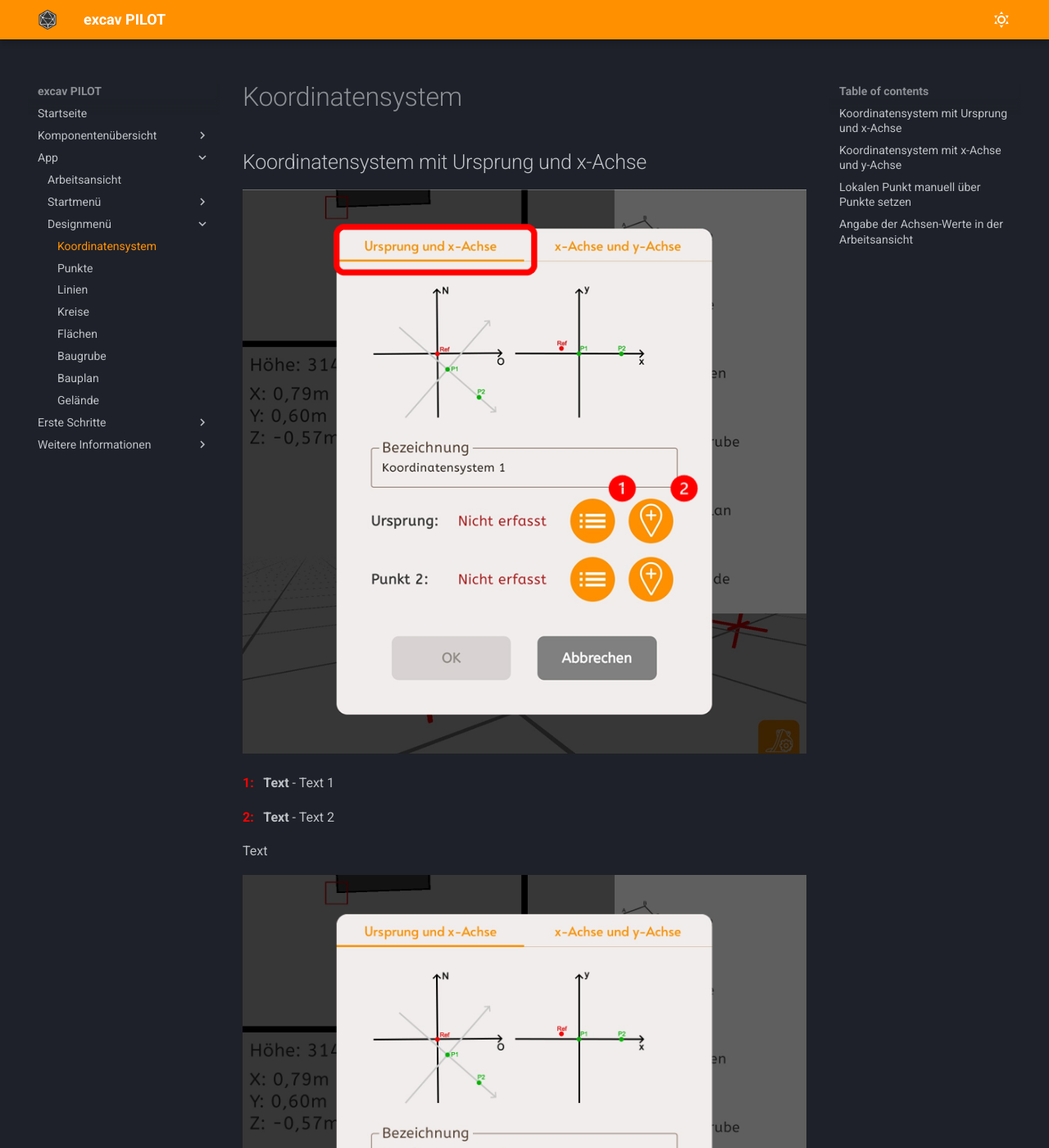
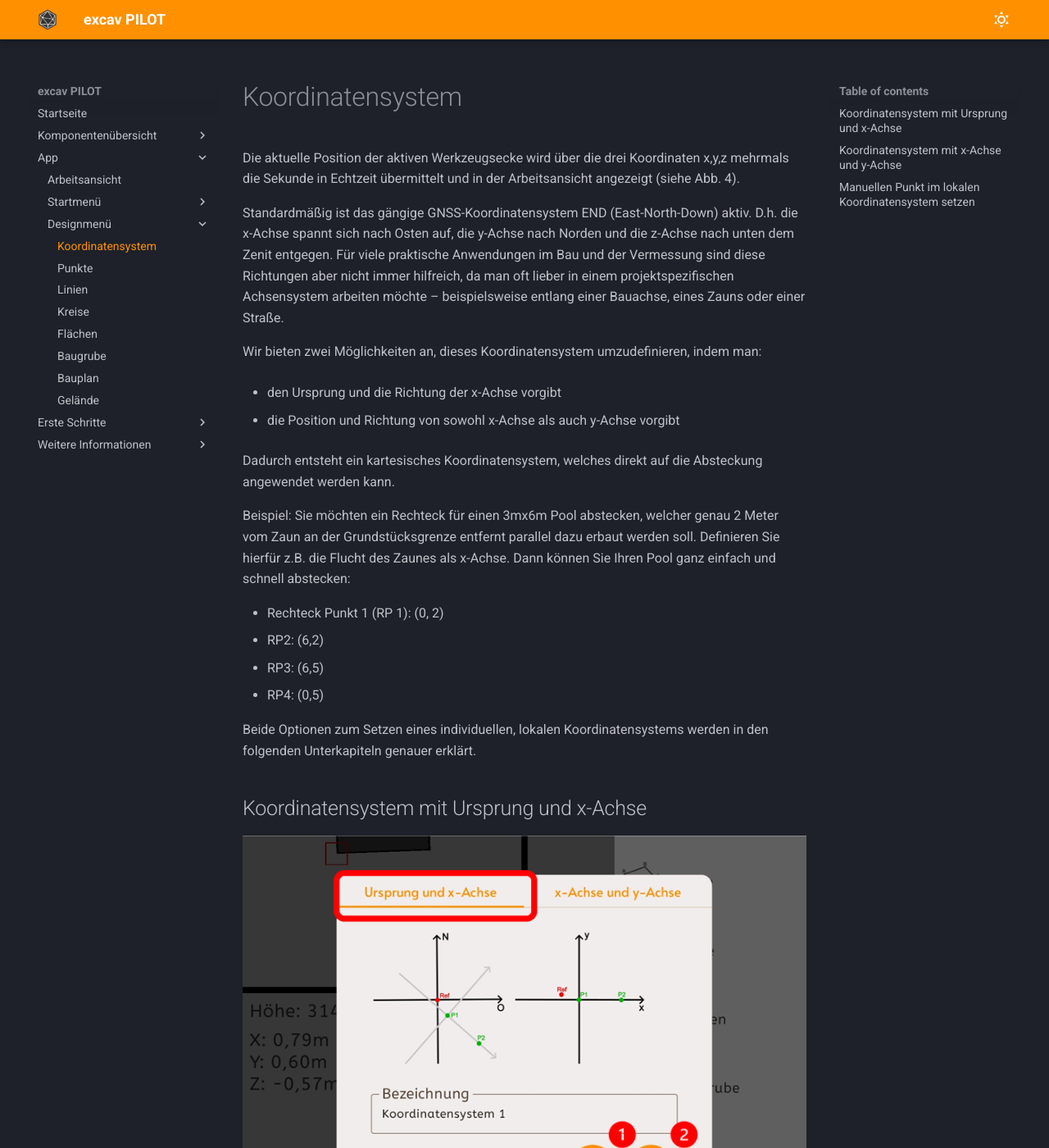
Before and after one commit to tobias-sizmann/mkdocs-excavpilot, an MkDocs documentation site: the page built from docs/Koordinatensystem/Koordinatensystem.md, in a window 1280 px wide and 1400 px high. Shown: the whole window at 82% size. Built offline with MkDocs 1.6.1 and Material for MkDocs 9.7.7, drawn with Linux system fonts in a browser that asks for light colours; some of the changed text lies outside the part shown.

Commit message:
Koordinatensystem neu geschrieben

```diff
--- a/docs/Koordinatensystem/Koordinatensystem.md
+++ b/docs/Koordinatensystem/Koordinatensystem.md
@@ -6,6 +6,26 @@
 
 # Koordinatensystem
 
+Die aktuelle Position der aktiven Werkzeugsecke wird über die drei Koordinaten x,y,z mehrmals die Sekunde in Echtzeit übermittelt und in der Arbeitsansicht angezeigt (siehe Abb. 4).
+
+Standardmäßig ist das gängige GNSS-Koordinatensystem END (East-North-Down) aktiv. D.h. die x-Achse spannt sich nach Osten auf, die y-Achse nach Norden und die z-Achse nach unten dem Zenit entgegen. Für viele praktische Anwendungen im Bau und der Vermessung sind diese Richtungen aber nicht immer hilfreich, da man oft lieber in einem projektspezifischen Achsensystem arbeiten möchte – beispielsweise entlang einer Bauachse, eines Zauns oder einer Straße.
+
+Wir bieten zwei Möglichkeiten an, dieses Koordinatensystem umzudefinieren, indem man:
+
+- den Ursprung und die Richtung der x-Achse vorgibt
+
+- die Position und Richtung von sowohl x-Achse als auch y-Achse vorgibt
+
+Dadurch entsteht ein kartesisches Koordinatensystem, welches direkt auf die Absteckung angewendet werden kann.
+
+Beispiel: Sie möchten ein Rechteck für einen 3mx6m Pool abstecken, welcher genau 2 Meter vom Zaun an der Grundstücksgrenze entfernt parallel dazu erbaut werden soll. Definieren Sie hierfür z.B. die Flucht des Zaunes als x-Achse. Dann können Sie Ihren Pool ganz einfach und schnell abstecken:
+
+- Rechteck Punkt 1 (RP 1): (0, 2)
+- RP2: (6,2)
+- RP3: (6,5)
+- RP4: (0,5)
+
+Beide Optionen zum Setzen eines individuellen, lokalen Koordinatensystems werden in den folgenden Unterkapiteln genauer erklärt.
 
 ## Koordinatensystem mit Ursprung und x-Achse
 
@@ -13,21 +33,42 @@
   <img width="100%" src="/images_docs/1 (3) - Kopie 2.png"/>
 </p>
 
-**<span style="color: red; font-weight: bold;">1: &nbsp;</span> Text** - Text 1
+Um Ihr Koordinatensystem mit Ursprung und x-Achse zu definieren, benötigen Sie die Position des Ursprungs und einen Punkt auf der x-Achse, um die Richtung vorzugeben. Die x-Achse verläuft immer vom Ursprung zu Punkt 1. Die y-Achse verläuft dann automatisch im 90° Winkel zur x-Achse nach links durch den Ursprung. Das Koordinatensystem wird auf Höhe des Ursprungs aufgespannt, d.h. die Höhe des Punktes, welcher als Ursprung gewählt wird, ist im neuen Koordinatensystem die Nullhöhe.
 
-**<span style="color: red; font-weight: bold;">2: &nbsp;</span> Text** - Text 2
+**<span style="color: red; font-weight: bold;">1: &nbsp;</span>** Mit dem Punktliste-Button können Sie einen bereits [erfassten Punkt]() auswählen, welcher als Ursprung bzw. als Punkt auf der x-Achse dienen soll
 
-Text
+oder
+
+**<span style="color: red; font-weight: bold;">2: &nbsp;</span>** Sie tasten mit dem Position-Erfassen-Button schnell den Punkt an. Bewegen Sie hierfür die aktuell aktive Werkzeugecke (wir empfehlen für eine genaue Position den Messstab, also in diesem Fall die Messstabspitze) auf die entsprechende Position und klicken Sie dann auf den Button, um die aktuelle Position zu erfassen.
+
 
 <p align="center" width="100%">
   <img width="100%" src="/images_docs/1 (5) - Kopie.jpg"/>
 </p>
 
-**<span style="color: red; font-weight: bold;">1: &nbsp;</span> Text** - Text 1
+Beide Punkte sind erfasst. Jetzt noch mit "OK" bestätigen und das Koordinatensystem ist aktiv.
+<br><br>
+<p align="center" width="100%">
+  <img width="100%" src="/images_docs/Screenshot (22) - Kopie.png"/>
+</p>
 
-**<span style="color: red; font-weight: bold;">2: &nbsp;</span> Text** - Text 2
 
-Text
+In der Arbeitsansicht wird Ihnen dann die aktuelle Position im Koordinatensystem angezeigt. Die drei Achsen sind farbig markiert.
+
+<span style="display: inline-flex; align-items: center;">
+      <span style="width: 12px; height: 12px; border-radius: 100%; border: 6px solid red; display: inline-block; margin-right: 8px;"></span>
+      <span>x-Achse</span>
+</span>
+
+<span style="display: inline-flex; align-items: center;">
+      <span style="width: 12px; height: 12px; border-radius: 100%; border: 6px solid #00FF00; display: inline-block; margin-right: 8px;"></span>
+      <span>y-Achse</span>
+</span>
+
+<span style="display: inline-flex; align-items: center;">
+      <span style="width: 12px; height: 12px; border-radius: 100%; border: 6px solid blue; display: inline-block; margin-right: 8px;"></span>
+      <span>z-Achse</span>
+</span>
 
 ## Koordinatensystem mit x-Achse und y-Achse
 
@@ -35,38 +76,18 @@
   <img width="100%" src="/images_docs/1 (4) - Kopie 2.png"/>
 </p>
 
-**<span style="color: red; font-weight: bold;">1: &nbsp;</span> Text** - Text 1
+Alternativ können Sie auch beide Achsen definieren. Der Ursprung ergibt sich dann als Schnitt der beiden Achsen. Diese Option ist zum Beispiel dann sinnvoll, wenn der Ursprung schlecht oder gar nicht anzutasten ist.
 
-**<span style="color: red; font-weight: bold;">2: &nbsp;</span> Text** - Text 2
+Die x-Achse verläuft immer von Punkt 1 nach Punkt 2. Die y-Achse verläuft dann automatisch im 90° Winkel zur x-Achse nach links durch Punkt 3. Das Koordinatensystem wird auf Höhe von Punkt 1 aufgespannt, d.h. die Höhe des Punktes, welcher als Punkt 1 gewählt wird, ist im neuen Koordinatensystem die Nullhöhe.
 
-
-Text
-
-## Lokalen Punkt manuell über Punkte setzen
+## Manuellen Punkt im lokalen Koordinatensystem setzen
 
 <p align="center" width="100%">
   <img width="100%" src="/images_docs/Screenshot (34) - Kopie 2.png"/>
 </p>
 
-**<span style="color: red; font-weight: bold;">1: &nbsp;</span> Text** - Text 1
+Sie können auch manuelle Punkte im neuen Koordinatensystem erstellen ohne diese antasten zu müssen. Wählen Sie bei **<span style="color: red; font-weight: bold;">1:</span> Koordinatensystem** das richtige Koordinatensystem aus (standardmäßig ist immer das aktuell aktive Koordinatensystem ausgewählt, Sie können aber auch zwischen mehreren Koordinatensystemen wechseln) und geben Sie für **<span style="color: red; font-weight: bold;">2</span>, <span style="color: red; font-weight: bold;">3</span>, <span style="color: red; font-weight: bold;">4</span>** die entsprechenden Koordinaten ein.
 
-**<span style="color: red; font-weight: bold;">2: &nbsp;</span> Text** - Text 2
-
-Text
-
-## Angabe der Achsen-Werte in der Arbeitsansicht
-
-<p align="center" width="100%">
-  <img width="100%" src="/images_docs/Screenshot (22) - Kopie.png"/>
-</p>
-
-**<span style="color: red; font-weight: bold;">1: &nbsp;</span> Text** - Text 1
-
-**<span style="color: red; font-weight: bold;">2: &nbsp;</span> Text** - Text 2
-
-Text
-
-Diese Seite befindet sich gerade in Bearbeitung.
 
 <!-- <p align="center" width="100%">
   <img width="100%" src="/images_docs/Screenshot excav PILOT Arbeitsansicht Arbeitsplatz Menü 2-2.jpg"/>
```
